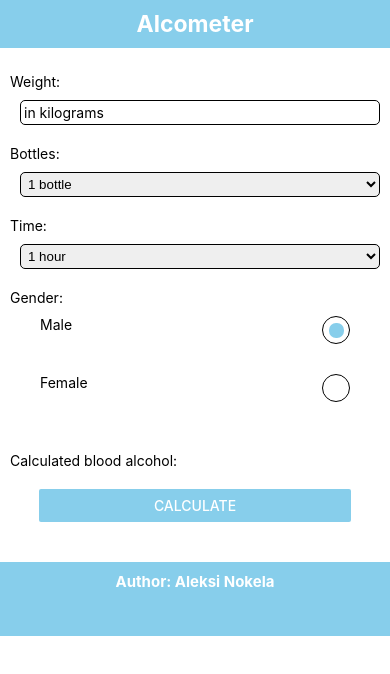
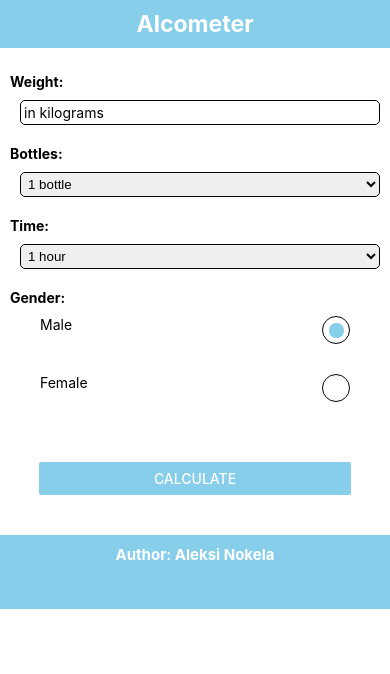
Before and after one commit to Anokela/alcometer_react_native, a React Native app: screen / in a window 390 px wide. Shown: the top 674 px of the page. Built offline with nearby package versions, Linux system fonts and the light colour scheme.

Commit message:
removed useless commented components

```diff
--- a/Components/Alcometer.js
+++ b/Components/Alcometer.js
@@ -1,6 +1,5 @@
 import React, { useState } from 'react';
 import { Text, View, TextInput, Button, ScrollView, Alert } from 'react-native';
-// import RadioForm from 'react-native-simple-radio-button';
 import { Picker } from '@react-native-picker/picker';
 import styles from '../styles/Styles.js';
 import RadioButton from './RadioButton.js';
@@ -17,46 +16,9 @@ export default function Alcometer() {
   const [bloodAlcohol, setBloodAlcohol] = useState(0);
   const [showResult, setShowResult] = useState(false);
 
-
-  /* const genders = [
-    { label: 'Male', value: 'male'},
-    { label: 'Female', value: 'female'}
-  ]; */
-
-  /* const bottles = Array();
-  bottles.push({ label: '1 bottle', value: 1 });
-  bottles.push({ label: '2 bottles', value: 2 });
-  bottles.push({ label: '3 bottles', value: 3 });
-  bottles.push({ label: '4 bottles', value: 4 });
-  bottles.push({ label: '5 bottles', value: 5 });
-  bottles.push({ label: '6 bottles', value: 6 });
-  bottles.push({ label: '7 bottles', value: 7 });
-  bottles.push({ label: '8 bottles', value: 8 });
-  bottles.push({ label: '9 bottles', value: 9 });
-  bottles.push({ label: '10 bottles', value: 10 });
-  bottles.push({ label: '11 bottles', value: 11 });
-  bottles.push({ label: '12 bottles', value: 12 });
-  bottles.push({ label: '13 bottles', value: 13 });
-  bottles.push({ label: '14 bottles', value: 14 });
-  bottles.push({ label: '15 bottles', value: 15 });
-
-  const hours = Array();
-  hours.push({ label: '1 hour', value: 1 });
-  hours.push({ label: '2 hours', value: 2 });
-  hours.push({ label: '3 hours', value: 3 });
-  hours.push({ label: '4 hours', value: 4 });
-  hours.push({ label: '5 hours', value: 5 });
-  hours.push({ label: '6 hours', value: 6 });
-  hours.push({ label: '7 hours', value: 7 });
-  hours.push({ label: '8 hours', value: 8 });
-  hours.push({ label: '9 hours', value: 9 });
-  hours.push({ label: '10 hours', value: 10 });
-  hours.push({ label: '11 hours', value: 11 });
-  hours.push({ label: '12 hours', value: 12 }); */
-
   // implementing the alert to show when user tries to do calculation without inputting the weight.
   // This way of alertin seems not to work on webview. On could use javascrip alert() instead.
-  const showAlert = () => {
+ /*  const showAlert = () => {
     Alert.alert(
       "No weight entered.",
       "Please enter your weight.",
@@ -66,7 +28,7 @@ export default function Alcometer() {
         },
       ]
     );
-  }
+  } */
 
   function calculate() {
     if (weight !== '') {
@@ -88,15 +50,15 @@ export default function Alcometer() {
       setBloodAlcohol(result.toFixed(2));
 
     } else {
-      //alert('Please enter your weight!') // works also on webview
-      showAlert(); // This way seems not to work on webview but works on mobilephone (expoGo)
+      alert('Please enter your weight!') // works also on webview
+      // showAlert(); // This way seems not to work on webview but works on mobilephone (expoGo)
+      return;
     }
   }
   return (
     <View>
-      {/*   <Text style={styles.header}>Alcometer</Text> */}
         <View style={styles.field}>
-          <Text style={styles.text}>Weight:</Text>
+          <Text style={styles.label}>Weight:</Text>
           <TextInput
             style={styles.input}
             onChangeText={text => setWeight(text)}
@@ -105,7 +67,7 @@ export default function Alcometer() {
           </TextInput>
         </View>
         <View style={styles.field}>
-          <Text style={styles.text}>Bottles:</Text>
+          <Text style={styles.label}>Bottles:</Text>
           <Picker style={styles.input}
             onValueChange={(itemValue) => setBottle(itemValue)}
             selectedValue={bottle}
@@ -117,7 +79,7 @@ export default function Alcometer() {
           </Picker>
         </View >
         <View style={styles.field}>
-          <Text style={styles.text}>Time:</Text>
+          <Text style={styles.label}>Time:</Text>
           <Picker style={styles.input}
             onValueChange={(itemValue) => setTime(itemValue)}
             selectedValue={time}
@@ -129,13 +91,17 @@ export default function Alcometer() {
           </Picker>
         </View >
         <View style={styles.field} >
-          <Text style={styles.text}>Gender: </Text>
-          <RadioButton options={constants.genders} onPress={(value) => {setGender(value)}}></RadioButton>
+          <Text style={styles.label}>Gender: </Text>
+          <RadioButton
+            options={constants.genders}
+            onPress={(value) => {setGender(value)}}
+            style={{backgroundColor: 'skyblue'}}
+          />
         </View>
         <View  style={styles.field}>
-          <Text style={styles.text}>Calculated blood alcohol: </Text>
         {showResult && (
         <View style={styles.result}>
+          <Text style={styles.label}>Calculated blood alcohol: </Text>
 
           {bloodAlcohol == 0 ?
           <Text style={styles.text_green}>{bloodAlcohol} ‰</Text> :
--- a/Components/RadioButton.js
+++ b/Components/RadioButton.js
@@ -2,7 +2,7 @@ import { View, Text, Pressable, StyleSheet } from 'react-native';
 import React, { useState } from 'react';
 
 
-export default function RadioButton({options, onPress}) {
+export default function RadioButton({options, onPress, style}) {
     const [value, setValue] = useState(options[0].value);
 
     function handlePress(selected) {
@@ -17,7 +17,7 @@ export default function RadioButton({options, onPress}) {
         <View key={item.value} style={styles.buttonContainer}>
             <Text style={styles.label}>{item.label}</Text>
             <Pressable selected={item.selected} style={styles.circle} onPress={()=> handlePress(item.value)}>
-                {value === item.value && <View style={styles.checkedCircle}/>}
+                {value === item.value && <View style={[styles.checkedCircle, style]}/>}
             </Pressable>
         </View>
     ))
@@ -50,7 +50,7 @@ const styles =  StyleSheet.create({
         width: 15,
         height: 15,
         borderRadius: 7,
-        backgroundColor: 'skyblue',
+        backgroundColor: 'black',
     },
     label: {
         marginRight: 10,
--- a/styles/Styles.js
+++ b/styles/Styles.js
@@ -29,8 +29,9 @@ export default StyleSheet.create({
         color:'red',
         fontSize: 25,
     },
-    text: {
+    label: {
         marginBottom: 10,
+        fontWeight: 'bold',
     },
     result: {
         marginLeft: 20,
```
